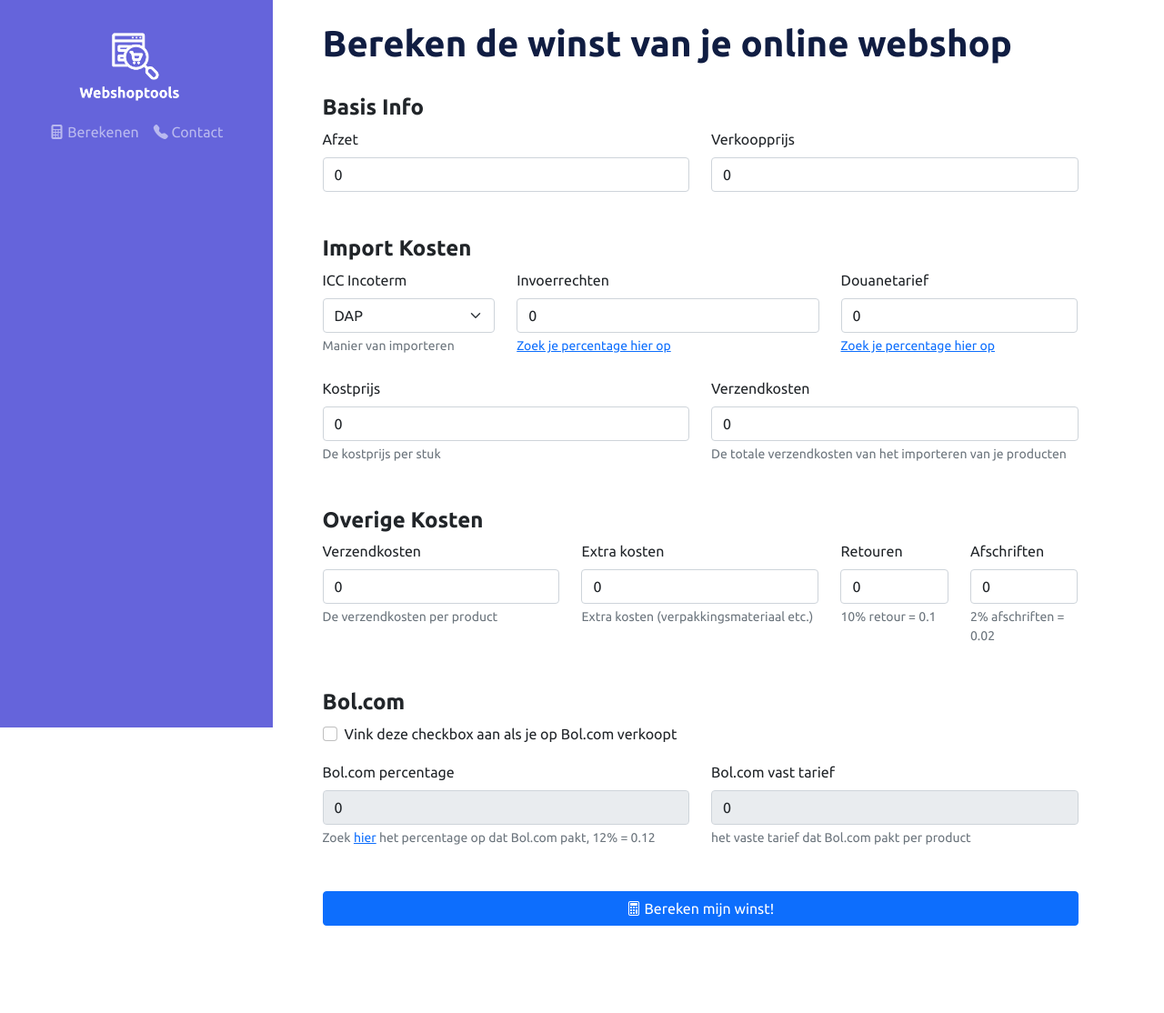
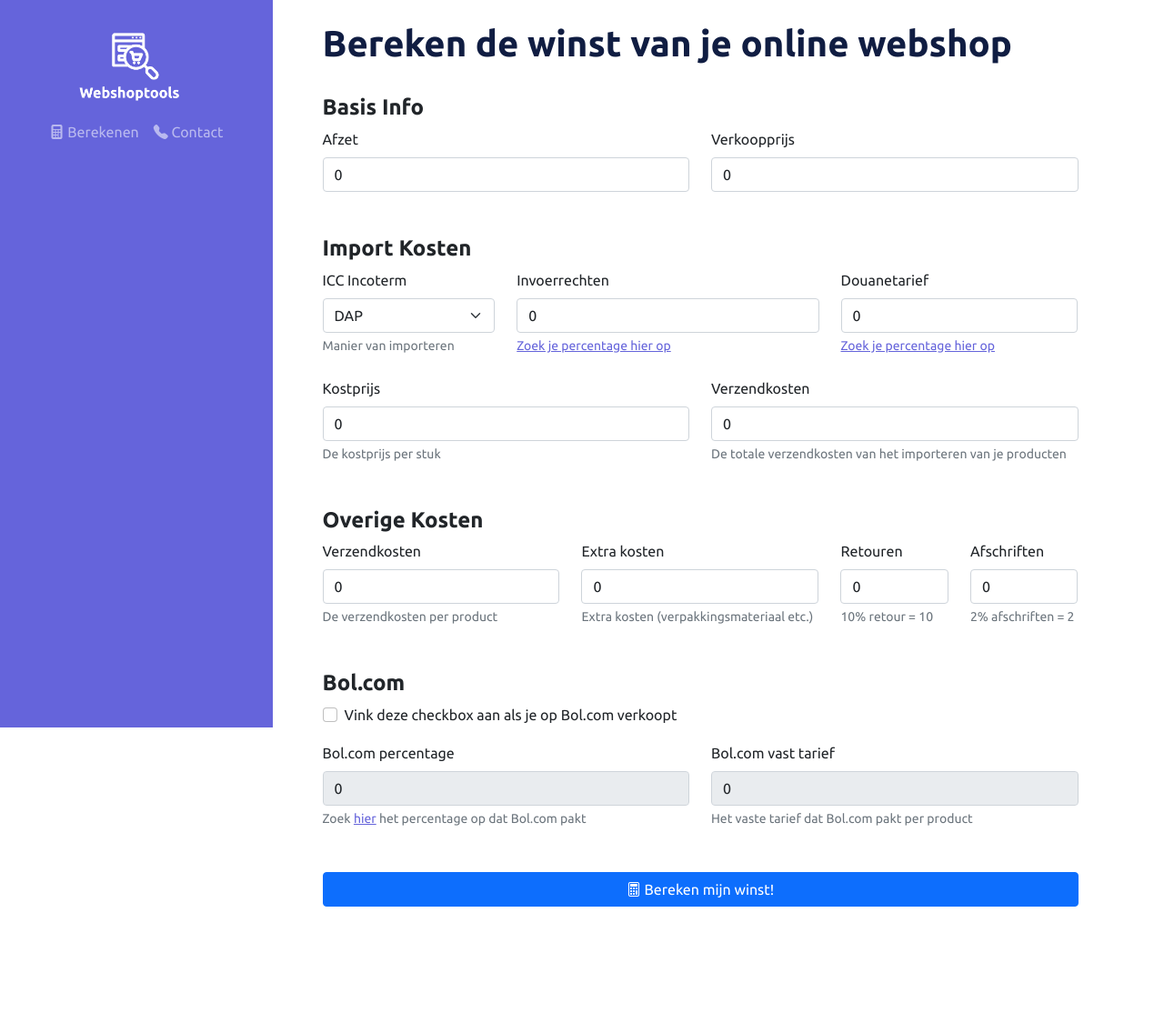
Before and after one commit to FrisoHarlaar/verkoopberekening-tool, a Flask app: page / in a window 1280 px wide; the page is wider, and only the part inside the window is pictured. Shown: that part at 91% size. After the commit the page ends 997 px from the top of that part, so only its background shows below. Run offline with Flask 2, Linux system fonts and the light colour scheme; some libraries are stand-ins or nearby versions.

Commit message:
changed percentages and some styling

```diff
--- a/static/check.js
+++ b/static/check.js
@@ -64,13 +64,12 @@ $("form").submit(function( event ) {
         }
     }
 
-    console.log(form_data);
-
     // Kosten in euro en rechten
     var Total_C_eur = form_data['Cost'] * form_data['Q'];
 
-    var invoerrechten = Total_C_eur * form_data['Invoer'];
-    var douanerechten = Total_C_eur * form_data['Douane'];
+    // Maak percentages van input
+    var invoerrechten = Total_C_eur * (form_data['Invoer'] / 100);
+    var douanerechten = Total_C_eur * (form_data['Douane'] / 100);
 
     // Totale kosten
     var Kosten = round(Total_C_eur + invoerrechten + douanerechten + form_data['Ship'] + form_data['Extra'], 2);
@@ -80,13 +79,13 @@ $("form").submit(function( event ) {
 
     // Verzendkosten en retourkosten; bedrijfskosten
     var Verzendkosten_totaal = form_data['Q'] * form_data['Verzend'];
-    var Retour_kosten = form_data['Q'] * form_data['Retour'] * (form_data['Verzend'] * 2);
-    var Verwachte_afschriften = (form_data['Q']  * form_data['Afschrift']) * form_data['Cost'];
+    var Retour_kosten = form_data['Q'] * (form_data['Retour'] / 100) * (form_data['Verzend'] * 2);
+    var Verwachte_afschriften = (form_data['Q']  * (form_data['Afschrift'] / 100)) * form_data['Cost'];
 
     // Netto omzet
     var N_O = B_O - Kosten;
 
-    var bol_commissie = ((form_data['P'] * form_data['BolP'] + form_data['BolV']) * form_data['Q']) * 1.21;
+    var bol_commissie = ((form_data['P'] * (form_data['BolP'] / 100) + form_data['BolV']) * form_data['Q']) * 1.21;
 
     // Netto omzet - bedrijfskosten
     var Bruto_winst = N_O - Verzendkosten_totaal - Retour_kosten - Verwachte_afschriften - bol_commissie;
--- a/static/styles.css
+++ b/static/styles.css
@@ -10,6 +10,13 @@ body {
 
 }
 
+a {
+    color: rgb(101,100,219);
+}
+
+a:hover {
+    color:#101d42;
+}
 
 @media screen and (min-width: 1200px) {
     #main-content {
--- a/templates/index.html
+++ b/templates/index.html
@@ -57,14 +57,14 @@
                 <div class="col-lg-5">
                     <label for="invoerrechten" class="form-label">Invoerrechten</label>
                     <div>
-                        <input type="number" value=0 class="form-control" id="invoerrechten" placeholder='0' min='0' max='1' step='0.0001' aria-describedby="invoerRechten">
+                        <input type="number" value=0 class="form-control" id="invoerrechten" placeholder='0' min='0' max='100' step='0.0001' aria-describedby="invoerRechten">
                     </div>
                     <div id="invoerRechten" class="form-text"><a href="https://trade.ec.europa.eu/access-to-markets/en/home">Zoek je percentage hier op</a></div>
                 </div>
                 <div class="col-lg-4">
                     <label for="douane" class="form-label">Douanetarief</label>
                     <div>
-                        <input type="number" value=0 class="form-control" id="douane" placeholder='0' min='0' max='1' step='0.0001' aria-describedby="douaneTarief">
+                        <input type="number" value=0 class="form-control" id="douane" placeholder='0' min='0' max='100' step='0.0001' aria-describedby="douaneTarief">
                     </div>
                     <div id="douaneTarief" class="form-text"><a href="https://trade.ec.europa.eu/access-to-markets/en/home">Zoek je percentage hier op</a></div>
                 </div>
@@ -110,16 +110,16 @@
                 <div class="col-lg-2">
                     <label for="retour" class="form-label">Retouren</label>
                     <div>
-                        <input type="number" value=0 class="form-control" id="retour" placeholder='0' min='0' step='0.0001' aria-describedby="retourPerc">
+                        <input type="number" value=0 class="form-control" id="retour" placeholder='0' min='0' max='100' step='0.0001' aria-describedby="retourPerc">
                     </div>
-                    <div id="retourPerc" class="form-text">10% retour = 0.1</div>
+                    <div id="retourPerc" class="form-text">10% retour = 10</div>
                 </div>
                 <div class="col-lg-2">
                     <label for="afscrift" class="form-label">Afschriften</label>
                     <div>
-                        <input type="number" value=0 class="form-control" id="afschrift" placeholder='0' min='0' step='0.0001' aria-describedby="afschriftPerc">
+                        <input type="number" value=0 class="form-control" id="afschrift" placeholder='0' min='0' max='100' step='0.0001' aria-describedby="afschriftPerc">
                     </div>
-                    <div id="afschriftPerc" class="form-text">2% afschriften = 0.02</div>
+                    <div id="afschriftPerc" class="form-text">2% afschriften = 2</div>
                 </div>
             </div>
 
@@ -137,16 +137,16 @@
                 <div class="col-lg-6">
                     <label for="bolperc" class="form-label">Bol.com percentage</label>
                     <div>
-                        <input type="number" value=0 class="form-control" id="bolperc" placeholder='0' min='0' max='1' step='0.0001' aria-describedby="bolPerc" disabled>
+                        <input type="number" value=0 class="form-control" id="bolperc" placeholder='0' min='0' max='100' step='0.0001' aria-describedby="bolPerc" disabled>
                     </div>
-                    <div id="bolPerc" class="form-text">Zoek <a href="https://partnerplatform.bol.com/nl/hulp-nodig/financien/de-commissie/">hier</a> het percentage op dat Bol.com pakt, 12% = 0.12</div>
+                    <div id="bolPerc" class="form-text">Zoek <a href="https://partnerplatform.bol.com/nl/hulp-nodig/financien/de-commissie/">hier</a> het percentage op dat Bol.com pakt</div>
                 </div>
                 <div class="col-lg-6">
                     <label for="bolvast" class="form-label">Bol.com vast tarief</label>
                     <div>
                         <input type="number" value=0 class="form-control" id="bolvast" placeholder='0' min='0' max='1' step='0.0001' aria-describedby="bolVast" disabled>
                     </div>
-                    <div id="bolVast" class="form-text">het vaste tarief dat Bol.com pakt per product</div>
+                    <div id="bolVast" class="form-text">Het vaste tarief dat Bol.com pakt per product</div>
                 </div>
             </div>
             <div class="d-grid pb-5">
--- a/templates/layout.html
+++ b/templates/layout.html
@@ -30,7 +30,7 @@
                         <span class="navbar-toggler-icon"></span>
                     </button>
                     <div class="collapse navbar-collapse justify-content-center rij" id="navside">
-                        <ul class="navbar-nav navlist">
+                        <ul class="navbar-nav flex-lg-row navlist">
                             <li class="d-flex navknop">
                                 <a class="nav-link" aria-current="page" href="/index"><span class="bi bi-calculator-fill"> Berekenen</span></a>
                             </li>
```
